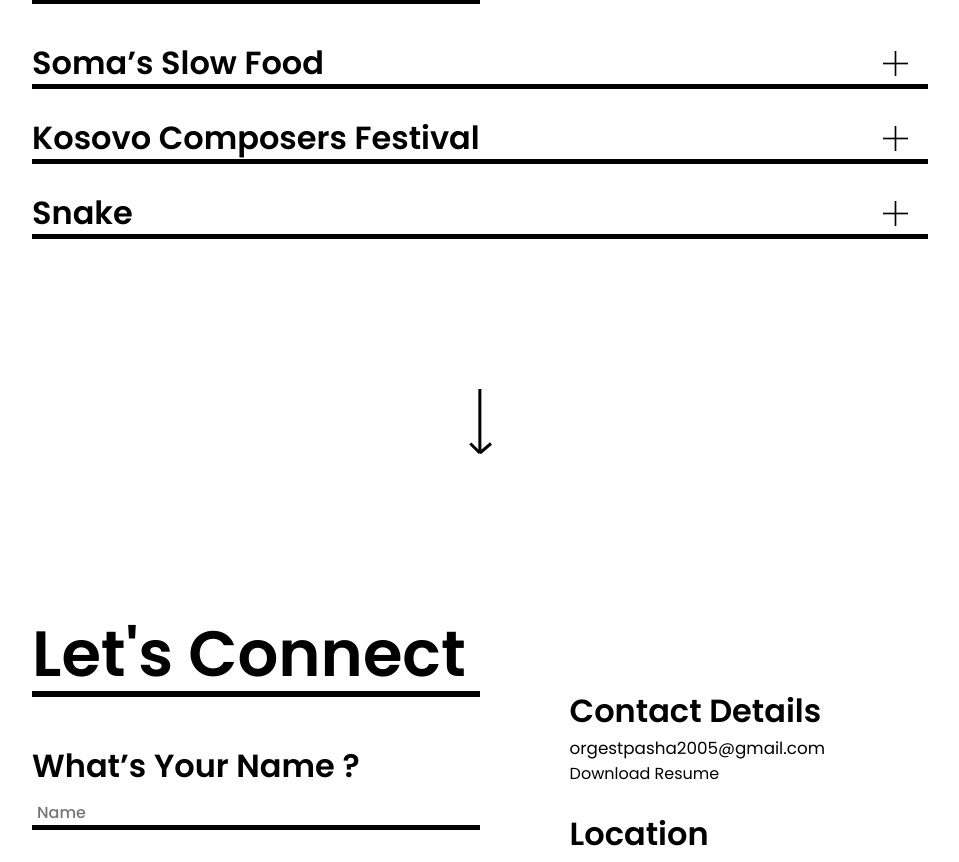
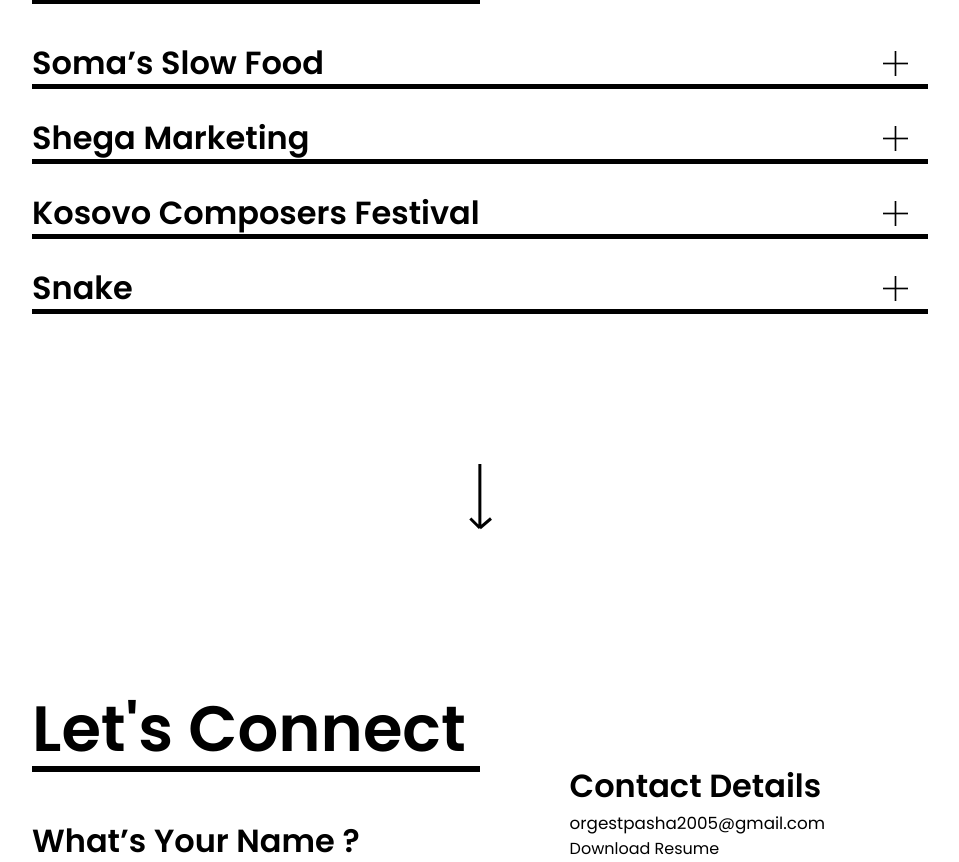
Before and after one commit to OrgestPasha/OrgestPortfolio-v2, an Angular app: page / in a window 1280 px wide. Shown: the part 1439-2301 px from the top of the page, without its empty margins (160-1119 px from the left). Built offline with nearby package versions, Linux system fonts and the light colour scheme.

Commit message:
added new project

```diff
--- a/src/app/projects/projects.component.ts
+++ b/src/app/projects/projects.component.ts
@@ -55,7 +55,17 @@ export class ProjectsComponent implements OnInit {
     gitHubLink: "https://github.com/OrgestPasha/somaFood",
     activeToggle: false,
     isHovered:false,
-  }, {
+  },
+  {
+    name: "Shega Marketing",
+    description: "Shega Marketing <br> Created as a freelance project for ShegaMarketing Agency displaying their motives,services and contact",
+    toolsUsed: "Angular , SCSS, TypeScript",
+    liveLink: "https://shegamarketing.com",
+    gitHubLink: "https://github.com/OrgestPasha/ShegaMarketing",
+    activeToggle: false,
+    isHovered:false
+  },
+  {
     name: "Kosovo Composers Festival",
     description: "A project for the Kosovo Composers Festival, an event celebrating Kosovo’s rich musical heritage. The site features an engaging design with event schedules and composer profiles",
     toolsUsed: "HTML , CSS, JavaScript",
@@ -63,7 +73,8 @@ export class ProjectsComponent implements OnInit {
     gitHubLink: "https://github.com/OrgestPasha/Festivali-Kompozitoreve-Kosovare",
     activeToggle: false,
     isHovered:false
-  }, {
+  },
+  {
     name: "Snake",
     description: "Snake, the game <br> Created for enhancing my programing fundementals, a fun project where i learned rendering and game logic",
     toolsUsed: "HTML , CSS, JavaScript",
```
